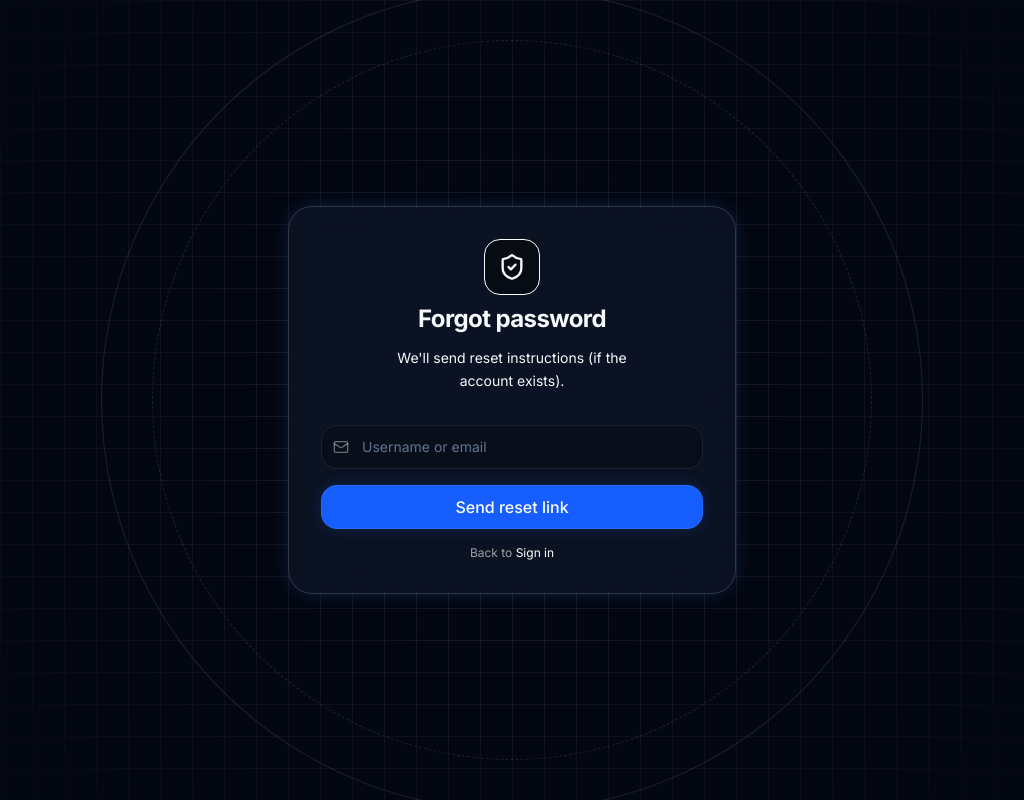
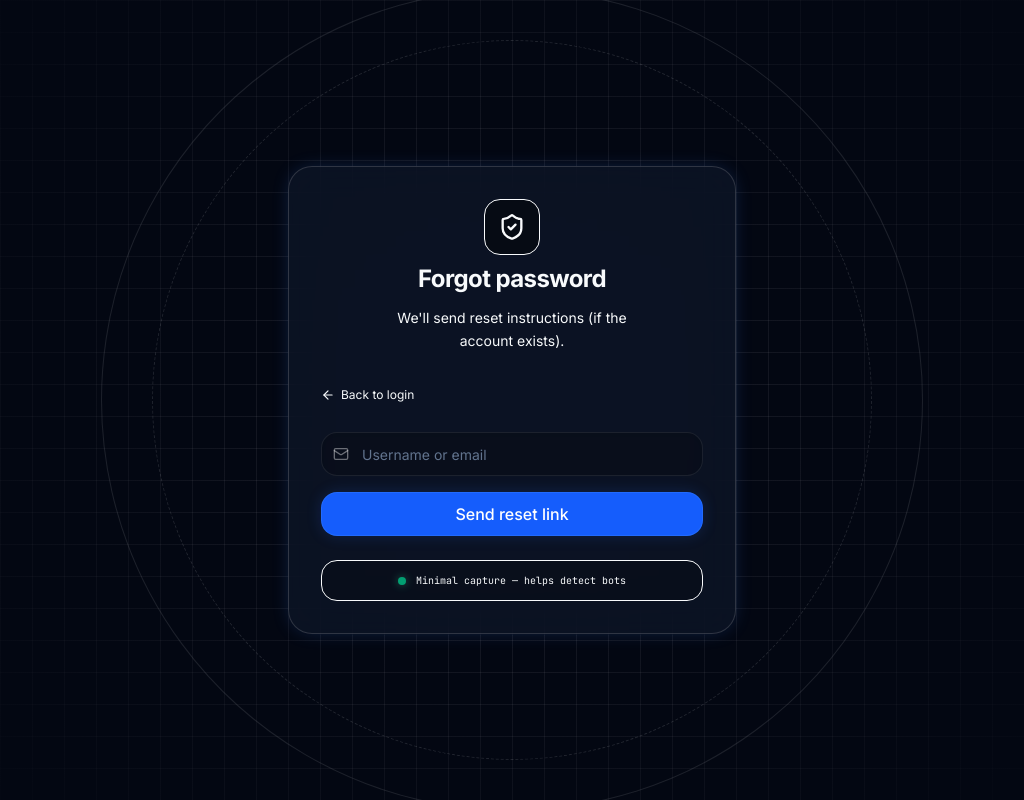
Before and after one commit to harctik/behavioral-biometrics, a Next.js app in the folder frontend/: page /forgot-password in a window 1280 px wide. Shown: the whole page, without its empty margins (128-1152 px from the left). Built offline with nearby package versions, Linux system fonts and the light colour scheme.

Commit message:
fix: address UX and bug feedback on forgot-password page

```diff
--- a/frontend/src/app/forgot-password/page.tsx
+++ b/frontend/src/app/forgot-password/page.tsx
@@ -6,7 +6,7 @@ import { apiClient } from "@/lib/api-client";
 import { getCollector } from "@/lib/behavioral-collector";
 import { AuthShell } from "@/components/auth/AuthShell";
 import { AuthButton, AuthInlineMessage, AuthInput } from "@/components/auth/AuthPrimitives";
-import { Mail } from "lucide-react";
+import { Mail, ArrowLeft } from "lucide-react";
 
 export default function ForgotPasswordPage() {
   const [identifier, setIdentifier] = useState("");
@@ -14,12 +14,16 @@ export default function ForgotPasswordPage() {
   const [error, setError] = useState("");
   const [message, setMessage] = useState("");
 
-  // Gap 6: Start behavioral collection on forgot-password page
-  useEffect(() => {
+  // Initialize behavioral collection outside useEffect so it starts immediately
+  useState(() => {
     const collector = getCollector();
     collector.setContext("FORGOT_PASSWORD");
     collector.reset();
     collector.start();
+  });
+
+  useEffect(() => {
+    const collector = getCollector();
     return () => collector.stop();
   }, []);
 
@@ -29,12 +33,23 @@ export default function ForgotPasswordPage() {
     setMessage("");
     setIsLoading(true);
 
+    if (identifier.length < 3) {
+      setError("Please enter a valid username or email.");
+      setIsLoading(false);
+      return;
+    }
+
+    const isEmail = identifier.includes("@");
+    if (isEmail && !identifier.includes(".")) {
+      setError("Please enter a valid email address.");
+      setIsLoading(false);
+      return;
+    }
+
     // Gap 6: Flush behavioral data on forgot-password submit
     const collector = getCollector();
     const behavioralData = collector.flush("forgot_password");
 
-    // Backend accepts both username and email - detect which one the user typed
-    const isEmail = identifier.includes("@");
     const payload = isEmail
       ? { email: identifier, behavioral_data: behavioralData }
       : { username: identifier, behavioral_data: behavioralData };
@@ -49,14 +64,40 @@ export default function ForgotPasswordPage() {
           "If this account exists, password reset instructions have been sent."
       );
     } catch (err: unknown) {
-      setError(err instanceof Error ? err.message : "Unable to process request");
+      const errMsg = err instanceof Error ? err.message : "Unable to process request";
+      if (errMsg.toLowerCase().includes("too many") || errMsg.toLowerCase().includes("rate limit") || errMsg.includes("429")) {
+        setError("Too many attempts. Please wait a moment before trying again.");
+      } else if (errMsg.toLowerCase().includes("fetch") || errMsg.toLowerCase().includes("timeout")) {
+        setError("Network error: Please check your connection.");
+      } else {
+        setError(errMsg);
+      }
     } finally {
       setIsLoading(false);
     }
   };
 
+  if (message) {
+    return (
+      <AuthShell title="Check your inbox" subtitle="If the account exists, we've sent reset instructions.">
+        <div className="text-center space-y-6 mt-4">
+          <AuthInlineMessage tone="success">{message}</AuthInlineMessage>
+          <Link href="/login" className="block w-full">
+            <AuthButton className="w-full">Return to login</AuthButton>
+          </Link>
+        </div>
+      </AuthShell>
+    );
+  }
+
   return (
     <AuthShell title="Forgot password" subtitle="We'll send reset instructions (if the account exists).">
+      <div className="mb-6">
+        <Link href="/login" className="inline-flex items-center gap-1.5 text-xs text-muted hover:text-white transition-colors group">
+          <ArrowLeft className="w-3.5 h-3.5 group-hover:-translate-x-1 transition-transform" />
+          Back to login
+        </Link>
+      </div>
       <form
         onSubmit={handleSubmit}
         className="space-y-4"
@@ -69,7 +110,7 @@ export default function ForgotPasswordPage() {
           <AuthInput
             type="text"
             name="identifier"
-            autoComplete="username email"
+            autoComplete="username"
             placeholder="Username or email"
             value={identifier}
             onChange={(e) => setIdentifier(e.target.value)}
@@ -78,16 +119,15 @@ export default function ForgotPasswordPage() {
           />
         </div>
 
-        <AuthButton type="submit" disabled={isLoading}>
+        <AuthButton type="submit" disabled={isLoading} className="mt-4 w-full">
           {isLoading ? "Sending..." : "Send reset link"}
         </AuthButton>
 
-        <p className="text-center text-xs text-white/60">
-          Back to{" "}
-          <Link href="/login" className="text-white hover:text-white/70 transition-colors">
-            Sign in
-          </Link>
-        </p>
+        {/* ── Behavioral Profiling Status Bar ── */}
+        <div className="mt-6 flex items-center justify-center gap-2.5 text-[10px] text-muted font-mono bg-black/20 border border-border/50 rounded-lg p-3">
+          <span className="w-2 h-2 rounded-full bg-emerald-400 animate-pulse shadow-[0_0_8px_rgba(52,211,153,0.6)]"></span>
+          <span>Minimal capture — helps detect bots</span>
+        </div>
       </form>
     </AuthShell>
   );
```
